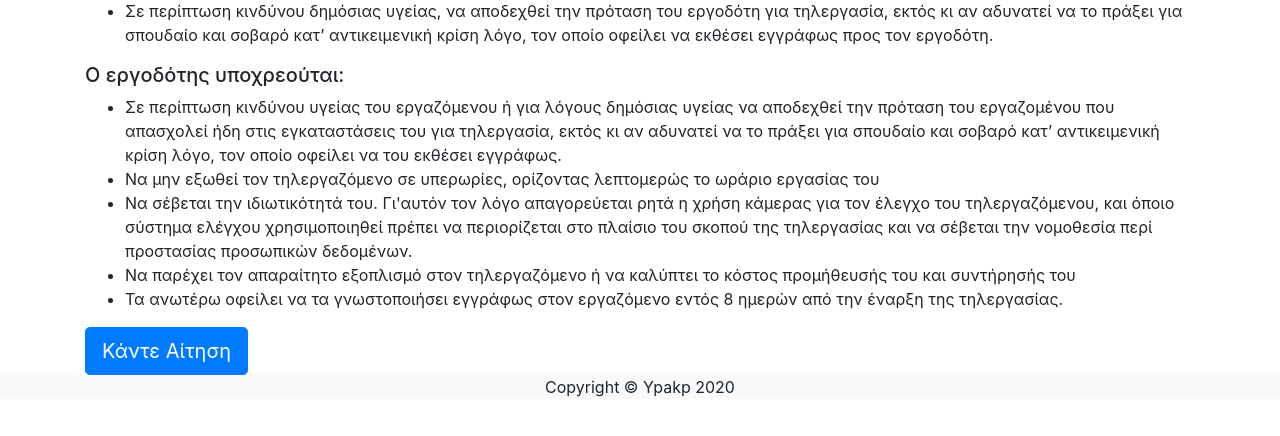
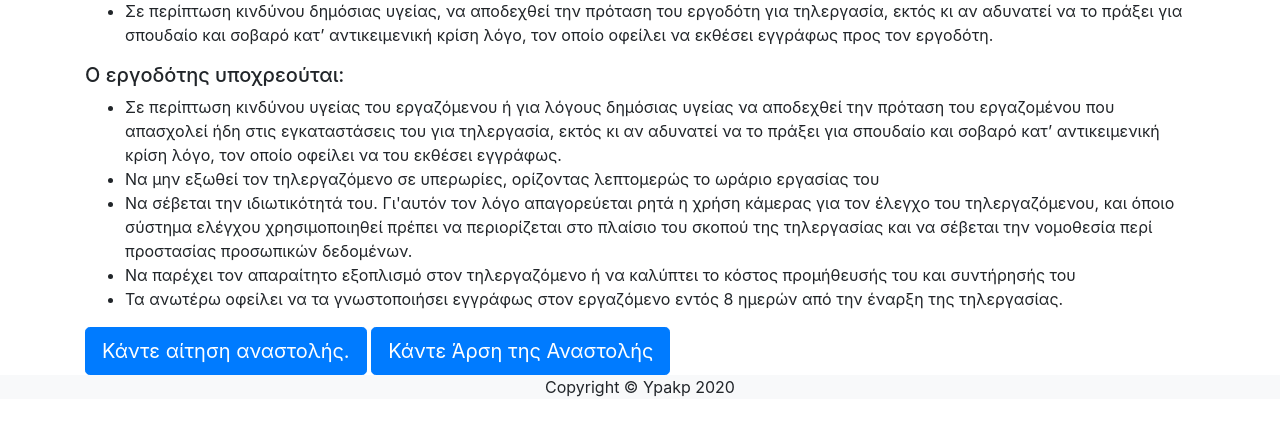
Before and after one commit to ks46/Human-Computer-Interaction, a PHP site: page /tilergasia-info.php in a window 1280 px wide. Shown: the part 287-723 px from the top of the page. Run offline with PHP 8.4, Linux system fonts and the light colour scheme.

Commit message:
Now remote work info page links to our form interface

```diff
--- a/startbootstrap-modern-business-gh-pages/covid19/tilergasia-info.php
+++ b/startbootstrap-modern-business-gh-pages/covid19/tilergasia-info.php
@@ -39,7 +39,8 @@
       έναρξη της τηλεργασίας.</li>
     </ul>
 
-    <a class="btn btn-primary btn-lg" href="#" role="button">Κάντε Αίτηση</a>
+    <a class="btn btn-primary btn-lg" href="aitiseis-intermediate.php" role="button">Κάντε αίτηση αναστολής.</a>
+    <a class="btn btn-primary btn-lg" href="arsi-anastolis-ergasias.php" role="button">Κάντε Άρση της Αναστολής</a>
   </section>
 </div>
 <!-- NOTE: Page Content ends here -->
```
